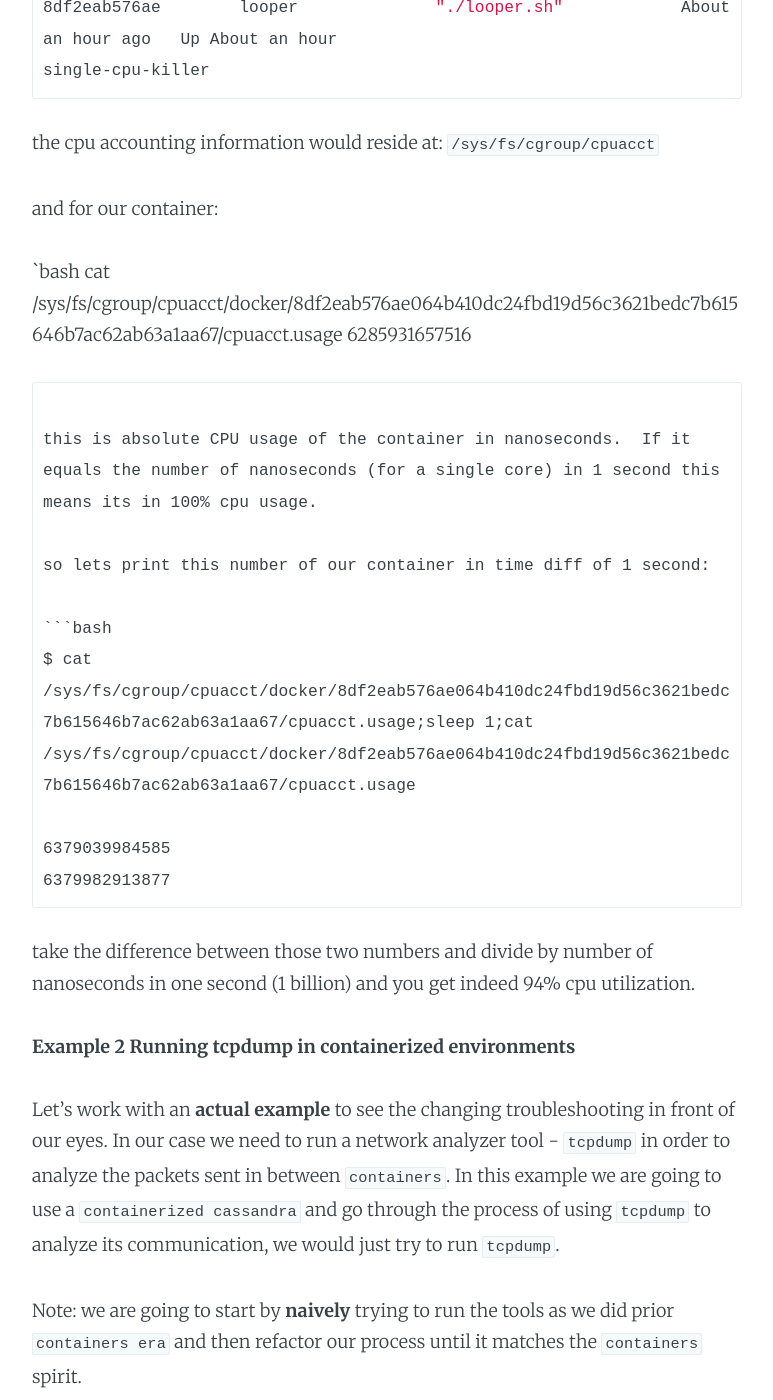
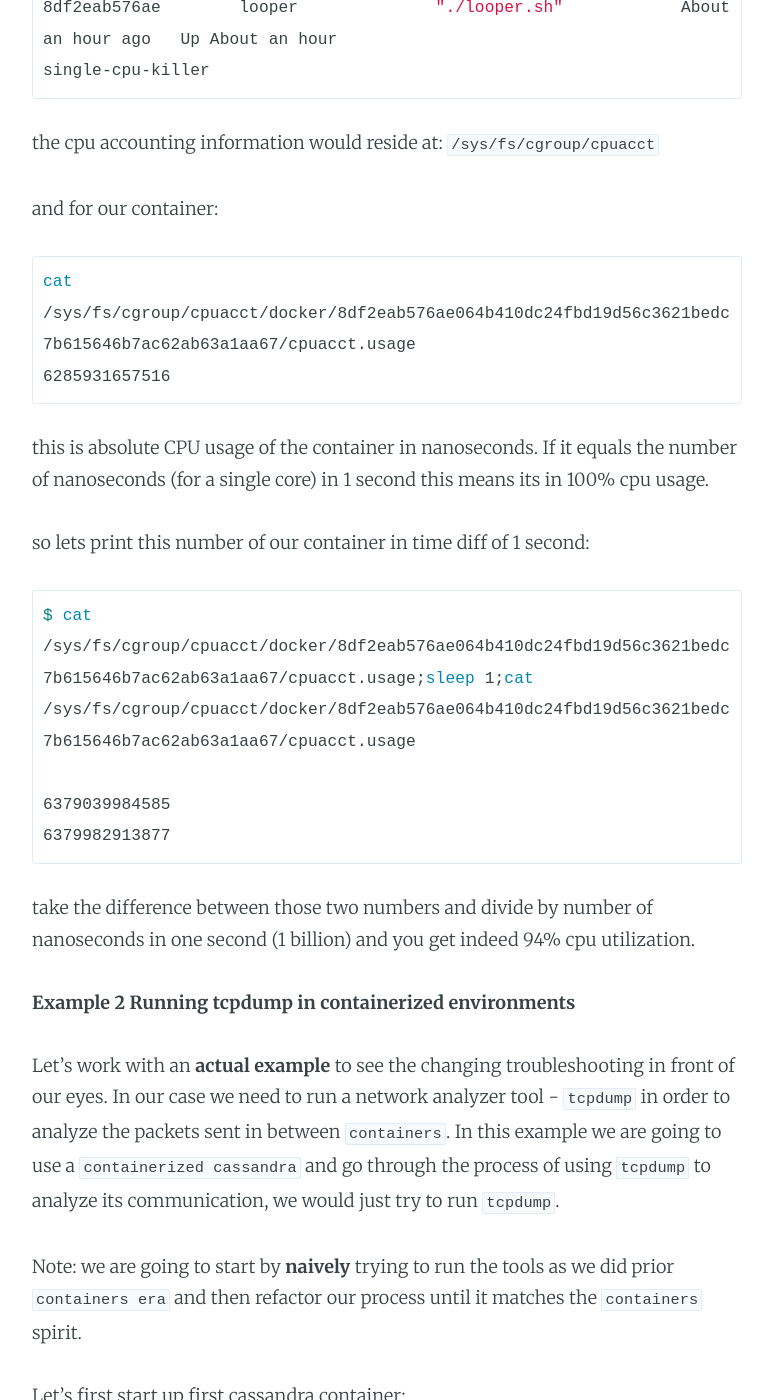
Before and after one commit to LivePersonInc/techblog, a Jekyll site: the page built from _posts/2016/2016-01-26-docker-adoption-pathway-part02.md, in a window 1280 px wide and 1400 px high, scrolled down 4459 px. Shown: the whole window, without its empty margins (253-1026 px from the left). Built offline with Jekyll 4.4.1, drawn with Linux system fonts in a browser that asks for light colours; comment, search, counter and statistics services are not loaded.

Commit message:
+temporary publish part 2

````diff
--- a/_posts/2016/2016-01-26-docker-adoption-pathway-part02.md
+++ b/_posts/2016/2016-01-26-docker-adoption-pathway-part02.md
@@ -106,7 +106,7 @@ the cpu accounting information would reside at: `/sys/fs/cgroup/cpuacct`
 
 and for our container:
 
-`bash
+```bash
 cat /sys/fs/cgroup/cpuacct/docker/8df2eab576ae064b410dc24fbd19d56c3621bedc7b615646b7ac62ab63a1aa67/cpuacct.usage
 6285931657516
 ```
````
